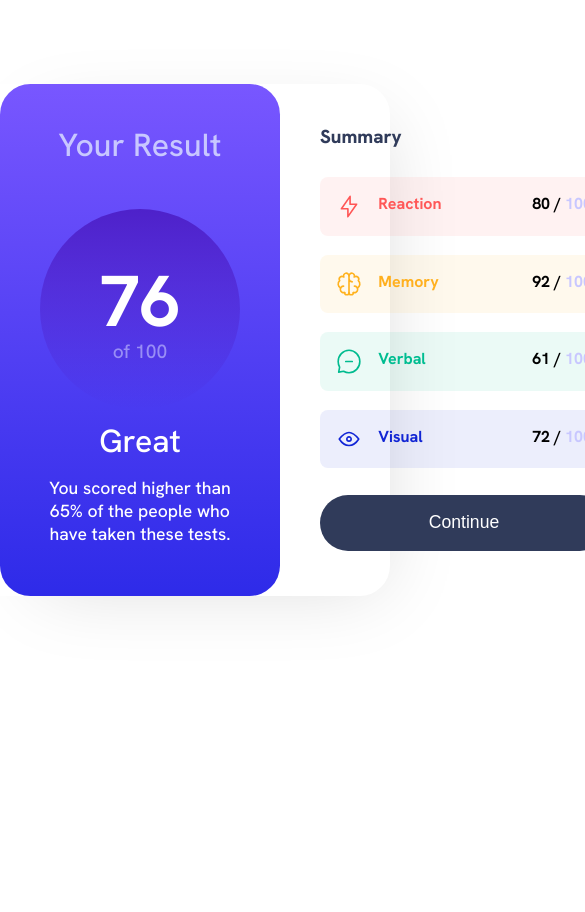
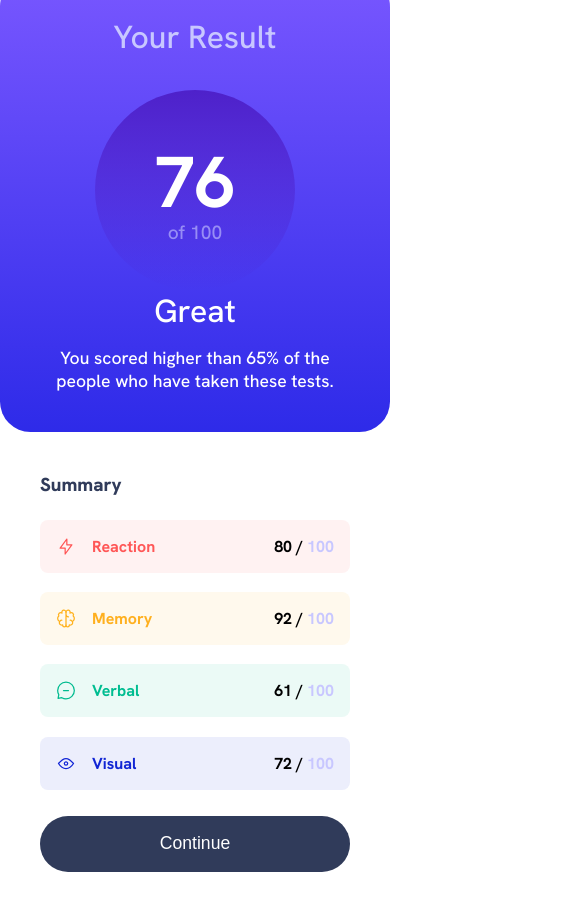
Before and after one commit to Geokobby/Results-Summary, a plain HTML site: page results-summary-component-main/index.html in a window 390 px wide. Shown: the top 912 px of the page, 585 px wide, since content can reach past the window. Before the commit the page ends 844 px from the top, so only its background shows below. Drawn offline with Linux system fonts and the light colour scheme.

Commit message:
Update style.css

```diff
--- a/results-summary-component-main/Css/style.css
+++ b/results-summary-component-main/Css/style.css
@@ -7,10 +7,10 @@
 }
 
 body{
-    margin-top: 5em;
-
+    margin: auto;
     width: 100%;
-    height: 00%;
+    height: 100%;
+    /* border: solid; */
 }
 
 body{
@@ -35,6 +35,7 @@ body{
 }
 
 .first_div{
+
     width: 100%;
     max-width: 368px;
     height: 100%;
@@ -190,5 +191,42 @@ body{
 .summary_btn:hover{
     background-image: linear-gradient(hsl(252, 100%, 67%), hsl(241, 81%, 54%));
         border-radius: 1.9em 1.9em;
+    }
 
-}
+    @media screen and (max-width: 768px) {
+        body{
+            margin-top: -1.5em;
+        }
+
+        .div_contain{
+            height: auto;
+            flex-direction: column;
+            box-shadow: none;
+            align-items: center;
+
+
+        }
+        .first_div{
+            max-width: none;
+            flex-direction: column;
+            align-items: center;
+        }
+
+        .div_contain,
+        .result_txt,
+        .summary{
+            max-width: none;
+        }
+
+        .result_txt{
+            flex-direction: column;
+            flex-wrap: nowrap;
+            align-items: center;
+            text-align: center;
+            border-radius: 0 0 1.9em;
+        }
+
+        .summary_btn{
+            width: 100%;
+        }
+    }
```
